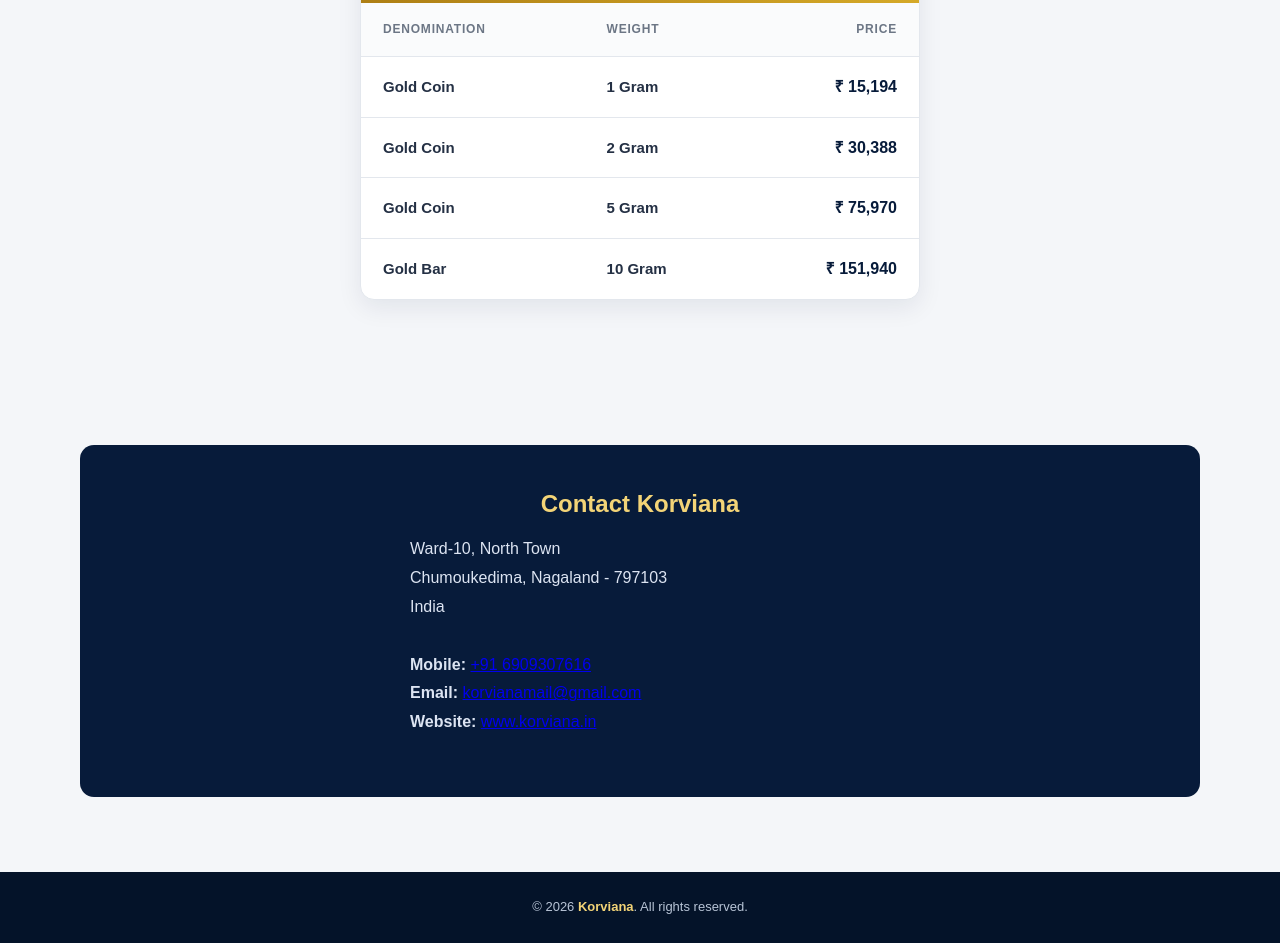
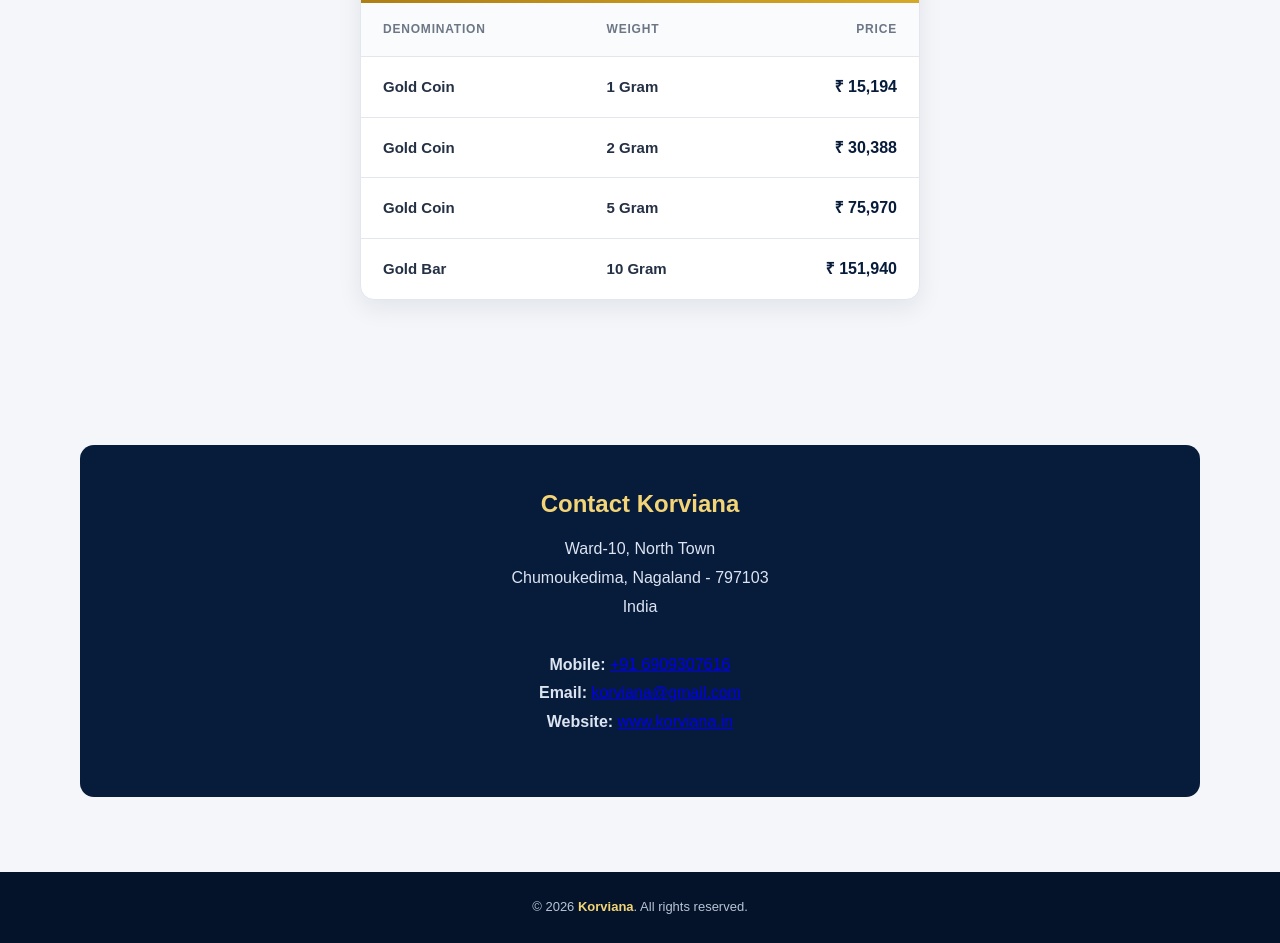
Before and after one commit to itwebdev2026-cloud/Korviana, a plain HTML site: page index.html in a window 1280 px wide. Shown: the part 606-1549 px from the top of the page. Drawn offline with Linux system fonts and the light colour scheme.

Commit message:
Update contact alignment

```diff
--- a/index.html
+++ b/index.html
@@ -276,10 +276,7 @@
     .contact-box p {
       color: #dce4f2;
       margin-bottom: 20px;
-      max-width: 460px;
-      margin-left: auto;
-      margin-right: auto;
-      text-align: left;
+      text-align: center;
       line-height: 1.8;
     }
 
@@ -431,7 +428,7 @@
             Chumoukedima, Nagaland - 797103<br>
             India<br><br>
             <strong>Mobile:</strong> <a href="tel:+916909307616">+91 6909307616</a><br>
-            <strong>Email:</strong> <a href="mailto:korviana@gmail.com">korvianamail@gmail.com</a><br>
+            <strong>Email:</strong> <a href="mailto:korviana@gmail.com">korviana@gmail.com</a><br>
             <strong>Website:</strong> <a href="https://www.korviana.in" target="_blank" rel="noopener noreferrer">www.korviana.in</a>
           </p>
         </div>
```
